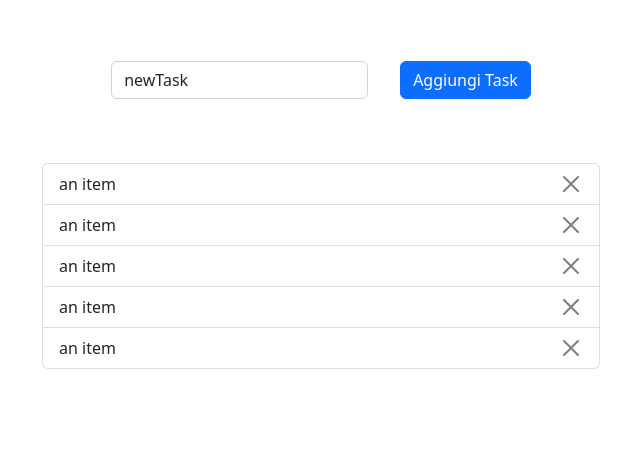
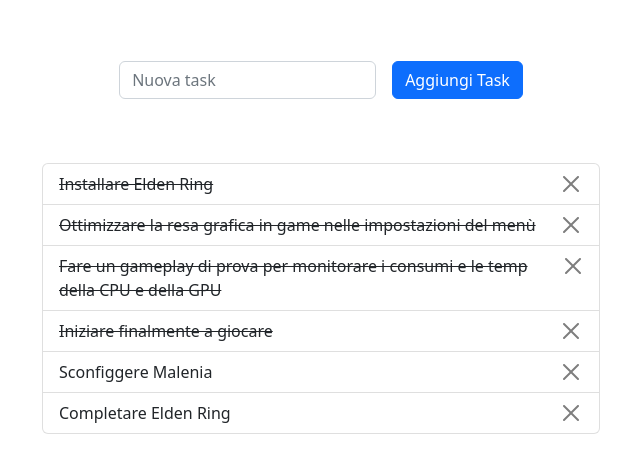
Before and after one commit to FedericoGuadagnoli/vue-todolist, a plain HTML site: page index.html in a window 1280 px wide. Shown: the part 201-674 px from the top of the page, without its empty margins (319-959 px from the left). Drawn offline with nearby package versions, Linux system fonts and the light colour scheme.

Commit message:
Add class strike by directory

```diff
--- a/css/style.css
+++ b/css/style.css
@@ -1,3 +1,7 @@
 header {
     height: 150px;
 }
+
+.strike {
+    text-decoration: line-through;
+}
--- a/index.html
+++ b/index.html
@@ -22,31 +22,20 @@
     <div id="root">
       <div class="container">
         <div class="w-50 mx-auto">
-          <form class="row g-3 d-flex justify-content-center gap-3 my-5">
-            <div class="col-auto">
-              <label for="newTask" class="visually-hidden">Nuova Task</label>
-              <input type="text" class="form-control" id="newTask" value="newTask">
+          <form class="row g-3 d-flex justify-content-center  my-5">
+            <div class="col-auto imput-group mb-3">
+              <input type="text" class="form-control" id="newTask" placeholder="Nuova task">
             </div>
             <div class="col-auto">
-              <button type="submit" class="btn btn-primary mb-3">Aggiungi Task</button>
+              <button type="submit" id="Add" class="btn btn-primary">Aggiungi Task</button>
             </div>
           </form>
           <ul class="list-group mt-5">
-            <li class="list-group-item d-flex justify-content-between">an item
+            <li v-for="(task,i) in tasks" :class="{ 'strike': task.done }" class="list-group-item d-flex justify-content-between">
+              {{ task.text}}
               <button type="button" class="btn-close" aria-label="Close"></button>
             </li>
-            <li class="list-group-item d-flex justify-content-between">an item
-              <button type="button" class="btn-close" aria-label="Close"></button>
-            </li>
-            <li class="list-group-item d-flex justify-content-between">an item
-              <button type="button" class="btn-close" aria-label="Close"></button>
-            </li>
-            <li class="list-group-item d-flex justify-content-between">an item
-              <button type="button" class="btn-close" aria-label="Close"></button>
-            </li>
-            <li class="list-group-item d-flex justify-content-between">an item
-              <button type="button" class="btn-close" aria-label="Close"></button>
-            </li>
+
           </ul>
         </div>
 
--- a/js/script.js
+++ b/js/script.js
@@ -9,6 +9,12 @@ const app = Vue.createApp({
                 { text: 'Sconfiggere Malenia', done : false},
                 { text: 'Completare Elden Ring', done : false},
             ]
+        }
+    },
+
+    methods: {
+        taskDone(done) {
+            tasks.done;
         }
     }
 
```
